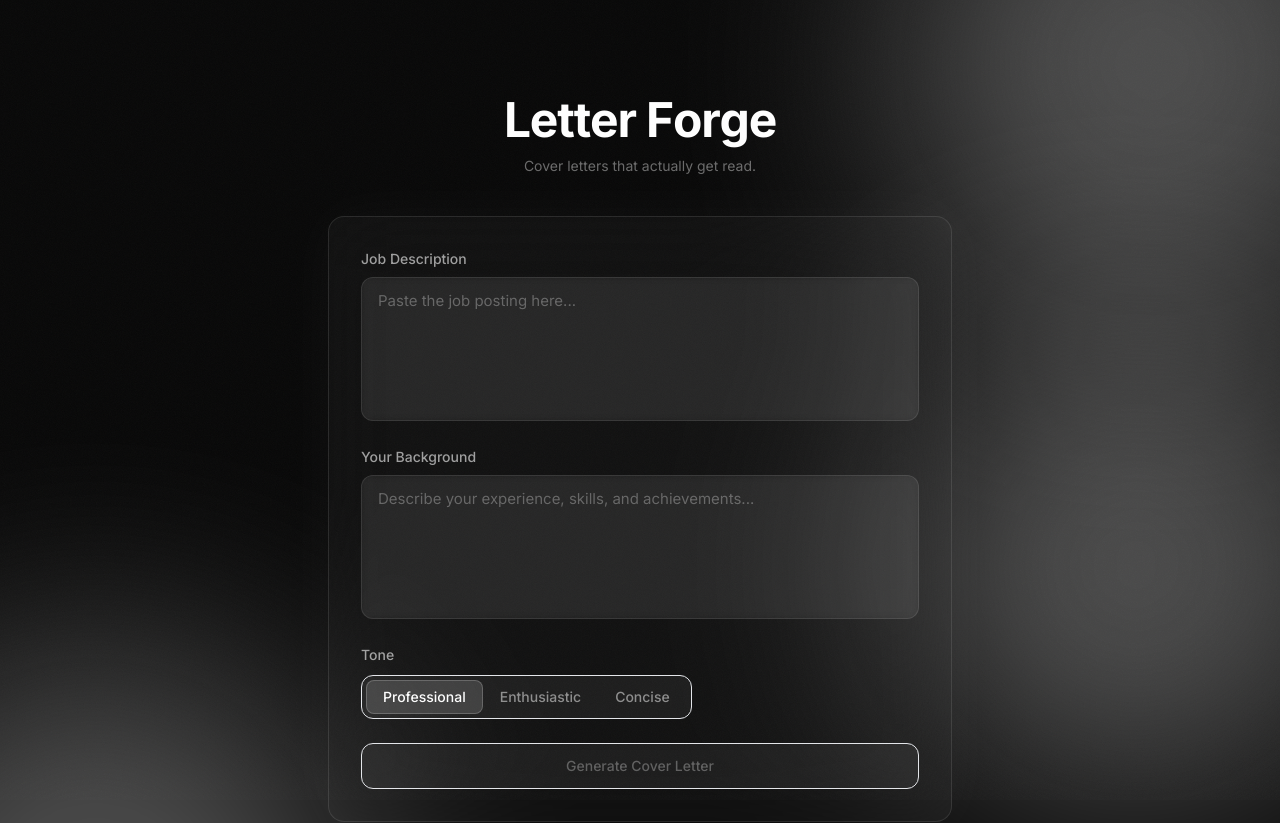
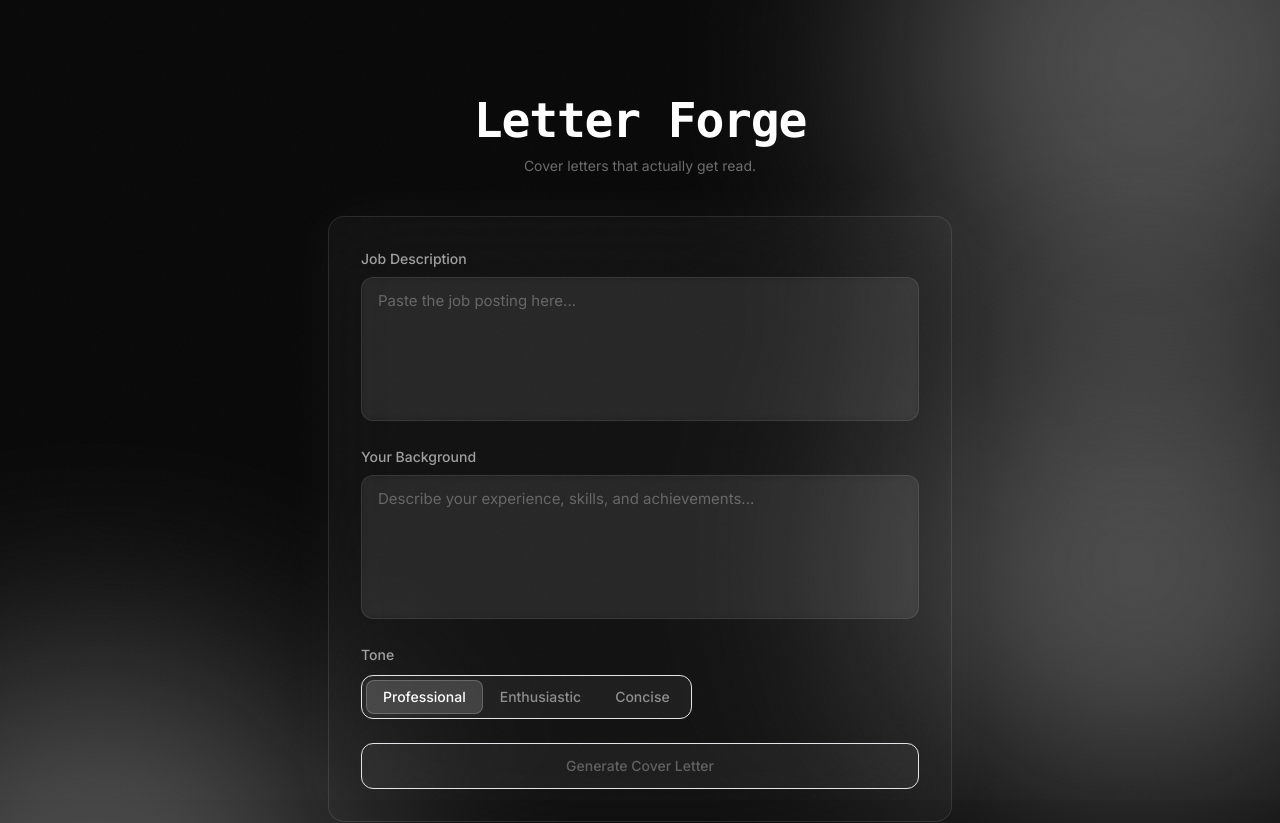
Before and after one commit to smitdighe/letter-forge, a React (Vite) app in the folder frontend/: page / in a window 1280 px wide. Shown: the top 823 px of the page. Built offline with nearby package versions, Linux system fonts and the light colour scheme.

Commit message:
feat: implement text scrambling effect for title and enhance card interaction

```diff
--- a/frontend/src/App.tsx
+++ b/frontend/src/App.tsx
@@ -1,10 +1,30 @@
-import { useState, useEffect } from 'react'
-import { motion, AnimatePresence, useMotionValue, useSpring } from 'framer-motion'
+import { useState, useEffect, useRef } from 'react'
+import { motion, AnimatePresence, useMotionValue, useSpring, useTransform } from 'framer-motion'
 
 type Tone = 'Professional' | 'Enthusiastic' | 'Concise'
 
 const tones: Tone[] = ['Professional', 'Enthusiastic', 'Concise']
-const titleLetters = "Letter Forge".split("")
+
+function useScramble(text: string, duration = 1500) {
+  const [display, setDisplay] = useState(text)
+  const chars = '!<>-_\\/[]{}=+*^?#@'
+  useEffect(() => {
+    let frame = 0
+    const totalFrames = Math.round(duration / 16)
+    const id = setInterval(() => {
+      setDisplay(
+        text.split('').map((char, i) => {
+          if (char === ' ') return ' '
+          if (frame / totalFrames > i / text.length) return char
+          return chars[Math.floor(Math.random() * chars.length)]
+        }).join('')
+      )
+      if (++frame > totalFrames) clearInterval(id)
+    }, 16)
+    return () => clearInterval(id)
+  }, [text])
+  return display
+}
 
 function App() {
   const [jobDescription, setJobDescription] = useState('')
@@ -19,6 +39,12 @@ function App() {
   const cursorY = useMotionValue(-1000)
   const springX = useSpring(cursorX, { stiffness: 250, damping: 30, mass: 0.5 })
   const springY = useSpring(cursorY, { stiffness: 250, damping: 30, mass: 0.5 })
+
+  const cardRef = useRef<HTMLDivElement>(null)
+  const cardX = useMotionValue(0)
+  const cardY = useMotionValue(0)
+  const rotateX = useSpring(useTransform(cardY, [-150, 150], [6, -6]), { stiffness: 300, damping: 30 })
+  const rotateY = useSpring(useTransform(cardX, [-150, 150], [-6, 6]), { stiffness: 300, damping: 30 })
 
 
   useEffect(() => {
@@ -75,6 +101,8 @@ function App() {
     setTimeout(() => setCopied(false), 2000)
   }
 
+  const scrambledTitle = useScramble("Letter Forge", 1200)
+
   return (
     <div className="min-h-screen relative overflow-hidden bg-transparent">
       {/* Cursor-following glow */}
@@ -106,18 +134,15 @@ function App() {
           transition={{ duration: 0.5, ease: [0.25, 0.1, 0, 1] }}
           className="mb-10"
         >
-          <h1 className="text-5xl font-bold tracking-tight text-white mb-3 text-center flex justify-center flex-wrap">
-            {titleLetters.map((char, i) => (
-              <motion.span
-                key={i}
-                initial={{ opacity: 0, y: 20 }}
-                animate={{ opacity: 1, y: 0 }}
-                transition={{ duration: 0.9, delay: i * 0.07, ease: [0.25, 0.1, 0, 1] }}
+          <motion.h1
+            className="text-5xl font-bold tracking-tight text-white mb-3 text-center font-mono"
+            initial={{ opacity: 0 }}
+            animate={{ opacity: 1 }}
+            transition={{ duration: 0.3 }}
           >
-                {char === " " ? "\u00A0" : char}
-              </motion.span>
-            ))}
-          </h1>
+            {scrambledTitle}
+          </motion.h1>
+
           <p className="text-white/40 text-sm text-center">
             Cover letters that actually get read.
           </p>
@@ -125,6 +150,15 @@ function App() {
 
         {/* Main Form Card */}
           <motion.main
+            ref={cardRef}
+            onMouseMove={(e) => {
+              const rect = cardRef.current?.getBoundingClientRect()
+              if (!rect) return
+              cardX.set(e.clientX - rect.left - rect.width / 2)
+              cardY.set(e.clientY - rect.top - rect.height / 2)
+            }}
+            onMouseLeave={() => { cardX.set(0); cardY.set(0) }}
+            style={{ rotateX, rotateY, transformStyle: 'preserve-3d' }}
             initial={{ opacity: 0, y: 20 }}
             animate={{ opacity: 1, y: 0 }}
             transition={{ duration: 0.5, delay: 0.1, ease: [0.25, 0.1, 0, 1] }}
```
Lines whose indentation alone changed are shown as unchanged.
